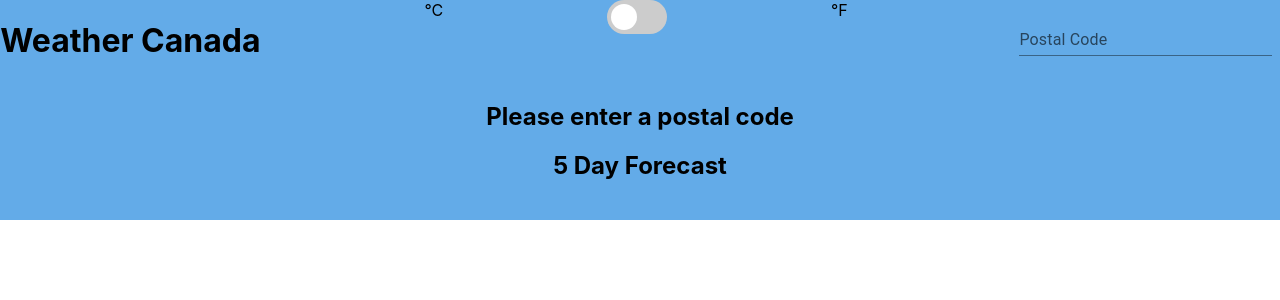
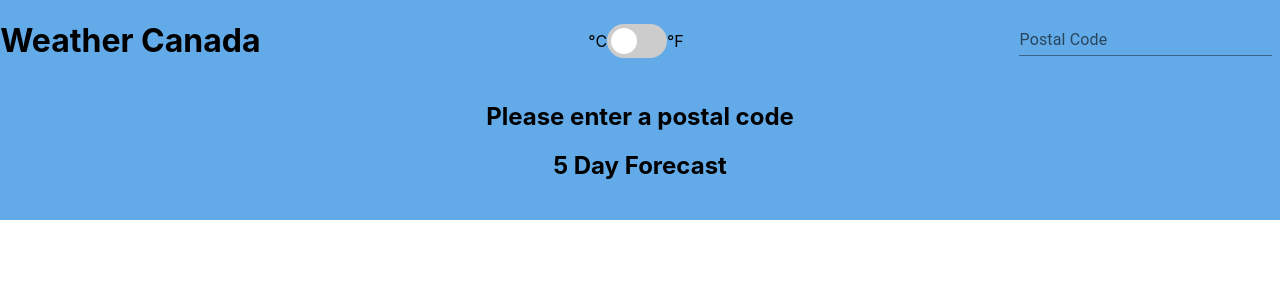
Before and after one commit to abhiram-satha/weatherApp, a React (Create React App) app: page / in a window 1280 px wide. Shown: the top 300 px of the page. Built offline with nearby package versions, Linux system fonts and the light colour scheme.

Commit message:
Rendering F on weekly forecast

```diff
--- a/src/App.css
+++ b/src/App.css
@@ -109,3 +109,9 @@ input:checked + .slider:before {
   -webkit-transition: .4s;
   transition: .4s;
 }
+
+div.toggleWeatherLabel {
+  display: flex;
+  justify-content: flex-end;
+  align-items: center;
+}
--- a/src/components/Header.jsx
+++ b/src/components/Header.jsx
@@ -5,6 +5,7 @@ export default function Header({ submitPostalCode, setStandardTemp, toggleWeathe
     <div className="header">
       <h1>Weather Canada</h1>
 
+    <div className="toggleWeatherLabel">
       <span>°C</span>
       <form onChange={(event)=>toggleWeather(event)}>
         <label class="switch">
@@ -13,6 +14,7 @@ export default function Header({ submitPostalCode, setStandardTemp, toggleWeathe
         </label>
       </form>
       <span>°F</span>
+      </div>
       <SearchInput submitPostalCode={submitPostalCode} />
     </div>
   );
```
Also changed, not shown: src/components/Forecast.jsx (+17 -8 lines).
